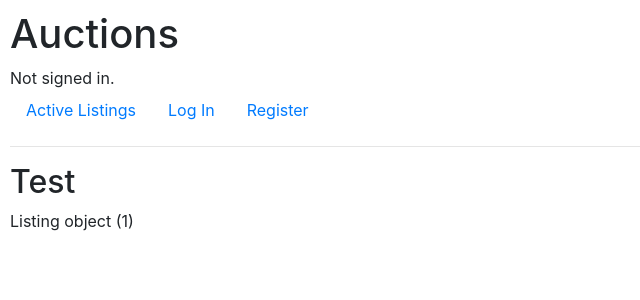
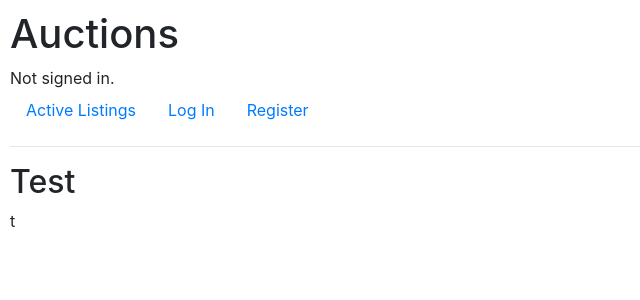
Before and after one commit to certo4/commerce, a Django app: template auctions/templates/auctions/test.html in a window 1280 px wide. Shown: the top 300 px of the page, without its empty margins (0-640 px from the left). Run offline with Django 3.2, Linux system fonts and the light colour scheme; the template is opened without the code that fills it: values that come from a table or form of the project are taken from there, others are empty; data comes from the database, SQL or seed files in the repository; tables that the repository leaves empty hold one stand-in row (values such as "Sample post"); some libraries are stand-ins or nearby versions.

Commit message:
Working create listing form

```diff
--- a/auctions/models.py
+++ b/auctions/models.py
@@ -11,16 +11,17 @@ class Category(models.Model):
     pass
 
 class Listing(models.Model):
-    listing_id = models.IntegerField()
+    listing_id = models.IntegerField(blank=True, null=True)
     title = models.CharField(max_length=64)
     description = models.CharField(max_length=64)
     starting_bid = models.IntegerField()
     seller = models.ManyToManyField(User, blank=True, related_name="listing")
     img_url = models.CharField(max_length=64, blank=True)
-    category_id = models.ManyToManyField(Category, blank=True, related_name="listing")
+    category_id = models.IntegerField(default=1)
+    # category_id = models.ManyToManyField(Category, blank=True, related_name="listing")
     current_price = models.IntegerField(blank=True)
     is_active = models.BooleanField()
-    current_winner = models.ForeignKey(User, blank=True, on_delete=models.CASCADE, related_name="won_bid")
+    current_winner = models.ManyToManyField(User, blank=True, related_name="won_bid")
 
 class ListingForm(ModelForm):
     class Meta:
--- a/auctions/templates/auctions/test.html
+++ b/auctions/templates/auctions/test.html
@@ -3,6 +3,6 @@
 {% block body %}
 
     <h2>Test</h2>
-    {{ listing }}
+    {{ listing.title }}
 
 {% endblock %}
```
Also changed, not shown: auctions/views.py (+5 -4 lines), auctions/migrations/0001_initial.py, auctions/migrations/0002_auto_20210305_0847.py (added), auctions/migrations/0002_category_listing.py (deleted), auctions/migrations/0003_auto_20210305_0850.py (added), auctions/migrations/0004_auto_20210305_0856.py (added), auctions/migrations/0005_auto_20210305_0857.py (added), db.sqlite3.
